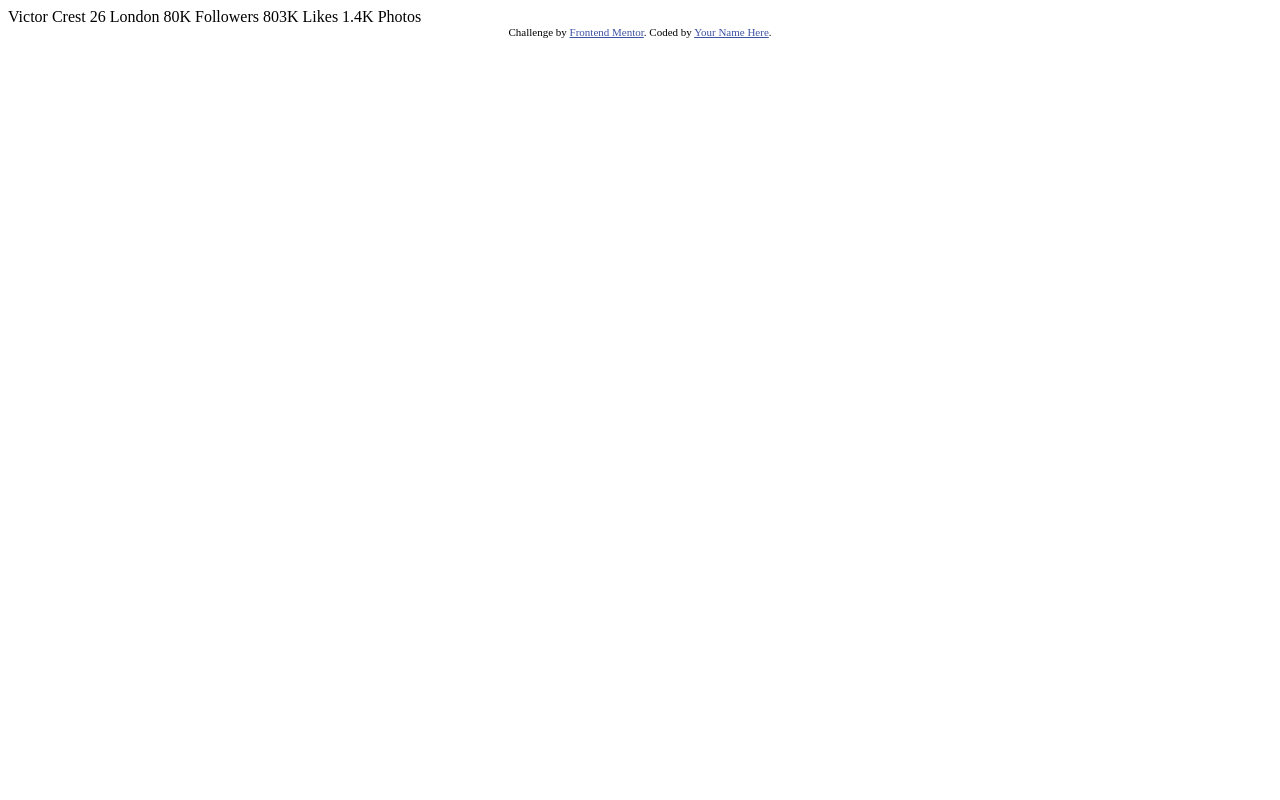
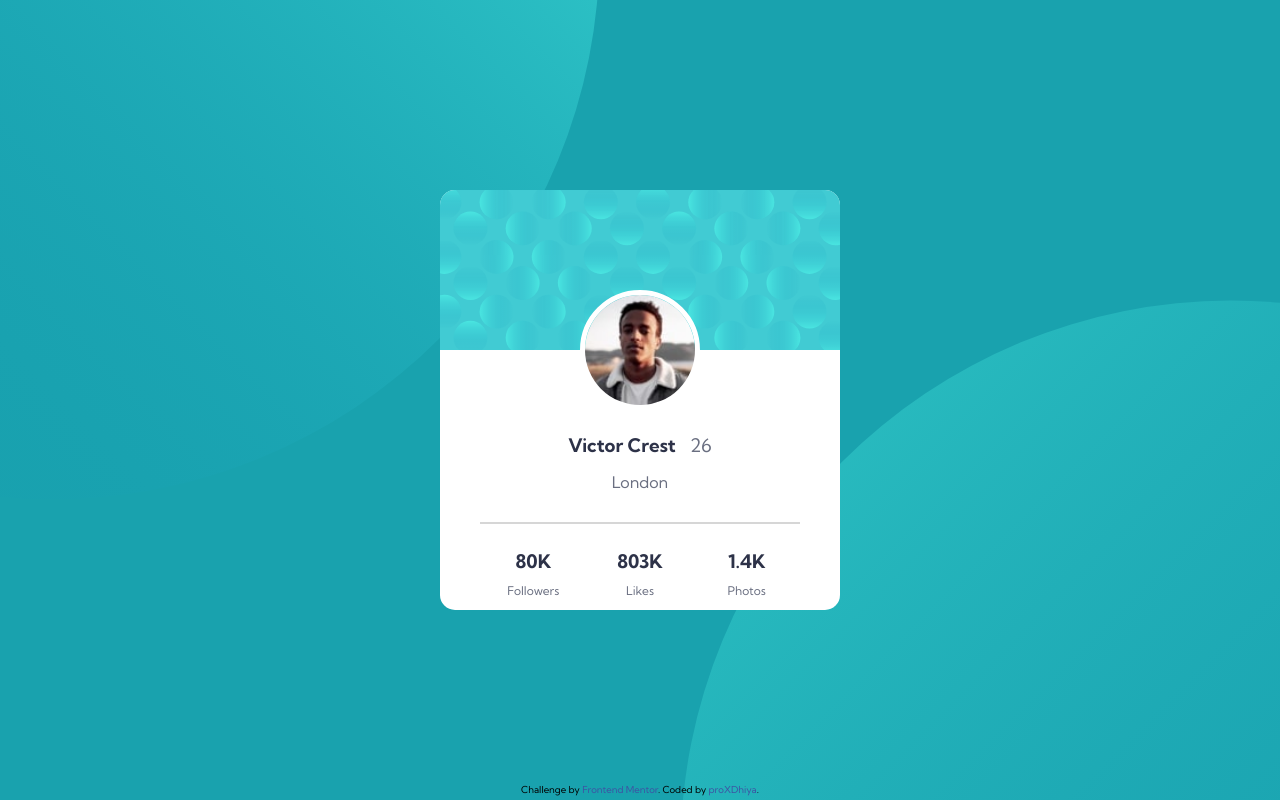
Before and after one commit to proXDhiya/Profile-card-component-my-solution, a plain HTML site: page index.html in a window 1280 px wide. Drawn offline with Linux system fonts and the light colour scheme.

Commit message:
challenge completed

```diff
--- /dev/null
+++ b/css/queries.css
@@ -0,0 +1,18 @@
+@media only screen and (max-width: 375px) {
+    body { font-size: 0.9rem; }
+
+    .screen {
+        background-size: 600px;
+        background-position: 150px 400px;
+    }
+
+    .profile-box {
+        width: 360px;
+        height: 400px;
+    }
+
+    .profile-av {
+        top: 85px;
+        right: 120px;
+    }
+}
--- a/css/style.css
+++ b/css/style.css
@@ -0,0 +1,119 @@
+@import url('https://fonts.googleapis.com/css2?family=Kumbh+Sans:wght@400;700&display=swap');
+
+:root {
+    --Primary-1: hsl(185, 75%, 39%);
+    --Primary-2: hsl(229, 23%, 23%);
+    --Primary-3: hsl(227, 10%, 46%);
+
+    --Neutral-1: hsl(0, 0%, 59%);
+}
+
+* {
+    padding: 0;
+    margin: 0;
+    box-sizing: border-box;
+}
+
+body {
+    font-family: 'Kumbh Sans', sans-serif;
+    font-size: 1rem;
+    font-weight: 400;
+    color: var(--Primary-3);
+}
+
+.screen {
+    background-color: var(--Primary-1);
+    background-image: url(../images/bg-pattern-top.svg), url(../images/bg-pattern-bottom.svg);
+    background-repeat: no-repeat, no-repeat;
+    background-position: -500px -600px, calc(100% + 500px) calc(100% + 600px);
+    background-size: 1100px, 1100px;
+    width: 100vw;
+    height: 100vh;
+}
+
+.profile-box {
+    background-color: #fff;
+    position: absolute;
+    transform: translate(-50%, -50%);
+    top: 50%;
+    left: 50%;
+    width: 400px;
+    height: 420px;
+    border-radius: 15px;
+    overflow: hidden;
+}
+
+.profile-bg {
+    width: 100%;
+}
+
+.profile-av {
+    position: absolute;
+    width: 120px;
+    height: 120px;
+    border-radius: 50%;
+    top: 100px;
+    right: 140px;
+    border: 5px solid white;
+}
+
+.profile-name {
+    margin-top: 80px;
+    text-align: center;
+}
+
+.profile-name h3 {
+    color: var(--Primary-2);
+    padding-bottom: 15px;
+}
+
+.profile-name h3 span {
+    padding-left: 10px;
+    color: var(--Primary-3);
+    font-weight: 100;
+}
+
+.social-media-info {
+    display: grid;
+    width: 80%;
+    margin: 30px auto 0 auto;
+    grid-template-columns: 1fr 1fr 1fr;
+    grid-template-rows: 100px;
+    border-top: 2px solid rgb(214, 214, 214);
+}
+
+.followers,
+.likes,
+.photos {
+    align-self: center;
+    text-align: center;
+}
+
+.followers h3,
+.likes h3,
+.photos h3 {
+    color: var(--Primary-2);
+}
+
+.followers p,
+.likes p,
+.photos p {
+    padding-top: 10px;
+    font-weight: 100;
+    font-size: 12px;
+}
+
+.attribution {
+    font-size: 0.6rem;
+    text-align: center;
+    position: absolute;
+    transform: translate(50%, -50%);
+    bottom: 0;
+    right: 50%;
+    color: black;
+}
+
+.attribution a {
+    text-decoration: none;
+    color: hsl(228, 45%, 44%);
+}
--- a/index.html
+++ b/index.html
@@ -3,33 +3,41 @@
   <head>
     <meta charset="UTF-8">
     <meta name="viewport" content="width=device-width, initial-scale=1.0"> <!-- displays site properly based on user's device -->
+    <link rel="icon" type="image/png" sizes="32x32" href="./images/favicon-32x32.png">
+    <link rel="stylesheet" href="./css/style.css">
+    <link rel="stylesheet" href="./css/queries.css">
+    <title>Frontend Mentor | Profile card component</title>
+  </head>
 
-  <link rel="icon" type="image/png" sizes="32x32" href="./images/favicon-32x32.png">
+  <body>
+    <section class="screen">
+      <div class="profile-box">
+        <img class="profile-bg" src="./images/bg-pattern-card.svg" alt="card">
+        <img class="profile-av" src="./images/image-victor.jpg" alt="av">
+        <div class="profile-name">
+          <h3>Victor Crest <span>26</span> </h3>
+          <p>London</p>
+        </div>
+        <div class="social-media-info">
+          <div class="followers">
+            <h3>80K</h3>
+            <p>Followers</p>
+          </div>
+          <div class="likes">
+            <h3>803K</h3>
+            <p>Likes</p>
+          </div>
+          <div class="photos">
+            <h3>1.4K</h3>
+            <p>Photos</p>
+          </div>
+        </div>
+      </div>
 
-  <title>Frontend Mentor | Profile card component</title>
-
-  <!-- Feel free to remove these styles or customise in your own stylesheet 👍 -->
-  <style>
-    .attribution { font-size: 11px; text-align: center; }
-    .attribution a { color: hsl(228, 45%, 44%); }
-  </style>
-</head>
-<body>
-  Victor Crest
-  26
-  London
-
-  80K
-  Followers
-
-  803K
-  Likes
-
-  1.4K
-  Photos
       <div class="attribution">
       Challenge by <a href="https://www.frontendmentor.io?ref=challenge" target="_blank">Frontend Mentor</a>.
-    Coded by <a href="#">Your Name Here</a>.
+      Coded by <a href="https://github.com/proXDhiya">proXDhiya</a>.
       </div>
+    </section>
   </body>
 </html>
```
Lines whose indentation alone changed are shown as unchanged.
